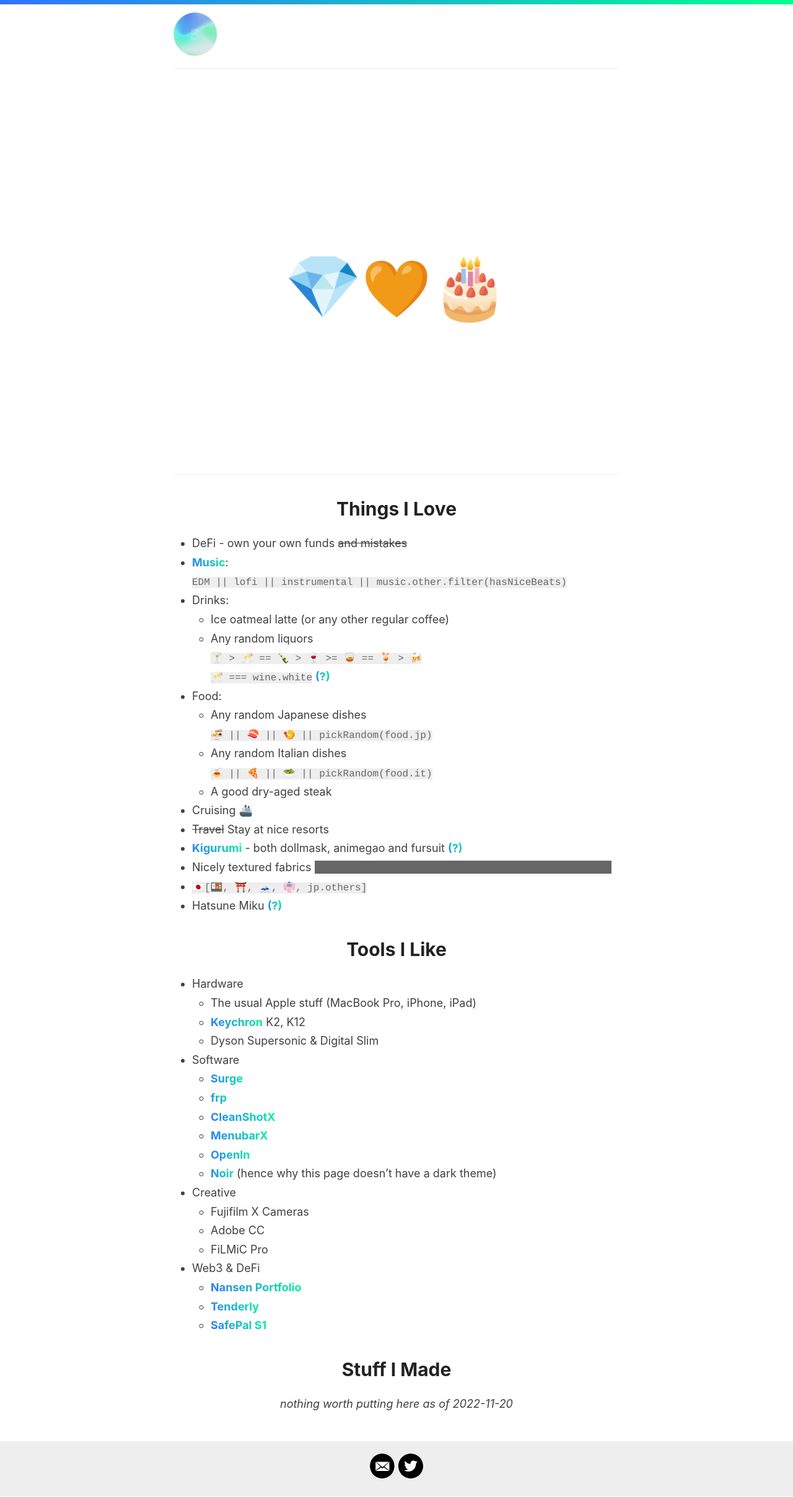
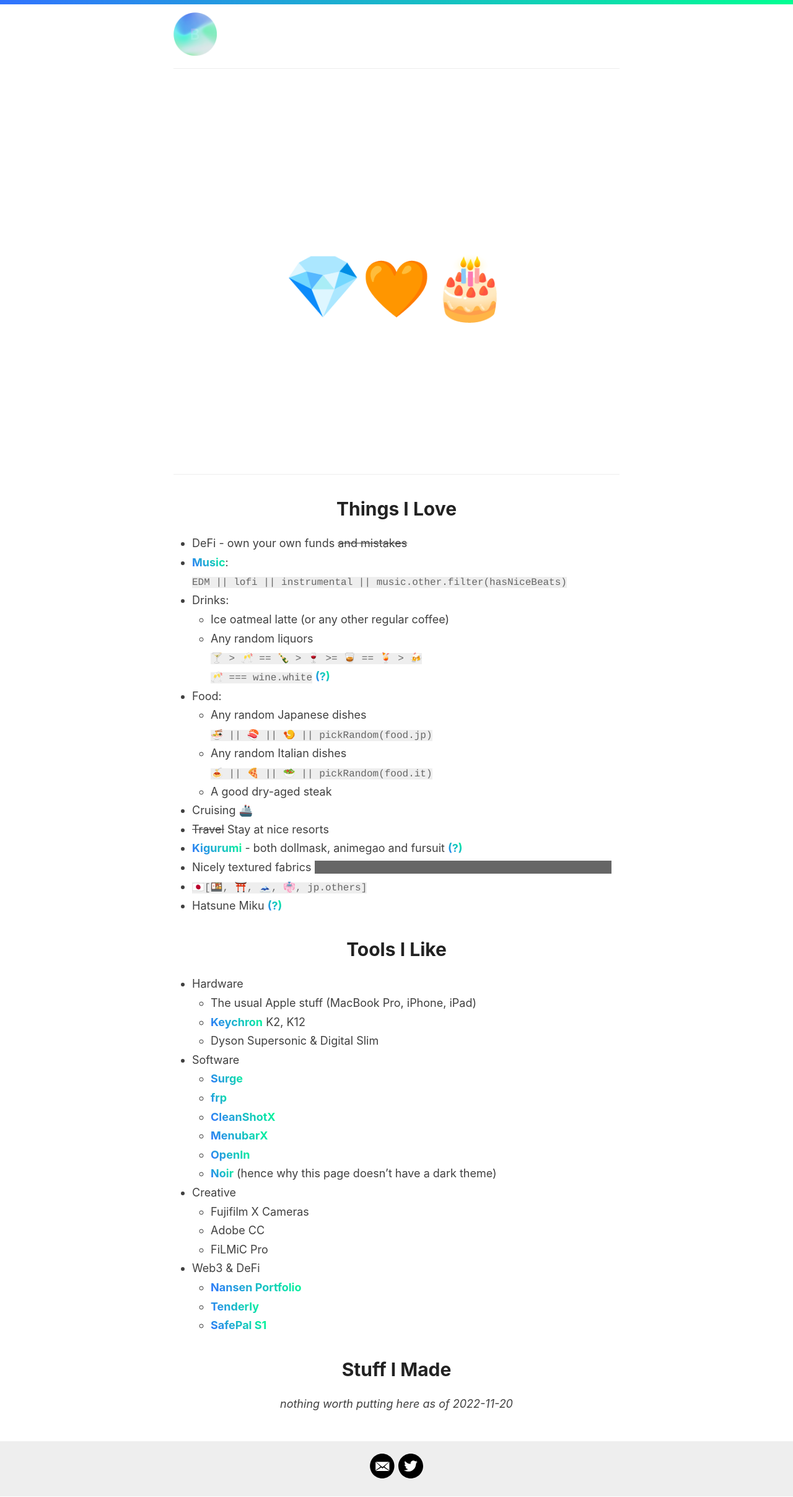
Before and after one commit to 98827ddb7e5a2c2e261912a23d9251d6/98827ddb7e5a2c2e261912a23d9251d6.github.io, a Jekyll site: the page built from index.md, in a window 1280 px wide. Shown: the whole page at 62% size. Built offline with Jekyll 4.4.1, drawn with Linux system fonts in a browser that asks for light colours.

Commit message:
crank up the sat

```diff
--- a/index.md
+++ b/index.md
@@ -2,7 +2,7 @@
 layout: default
 ---
 
-<div style="height: 70vh;border-bottom: 1px solid #eee;filter: saturate(0.85);"><h1 style="font-size: 100px;margin: 0;padding-top: 40%;padding-top: calc(35vh - 75px);">💎<span style="font-size: 90px;">🧡</span>🎂</h1></div>
+<div style="height: 70vh;border-bottom: 1px solid #eee;filter: saturate(1.2);"><h1 style="font-size: 100px;margin: 0;padding-top: 40%;padding-top: calc(35vh - 75px);">💎<span style="font-size: 90px;">🧡</span>🎂</h1></div>
 
 # Things I <span id="046b759f57ebf5d19440f0639ddd41b7">Love</span>
 
```
